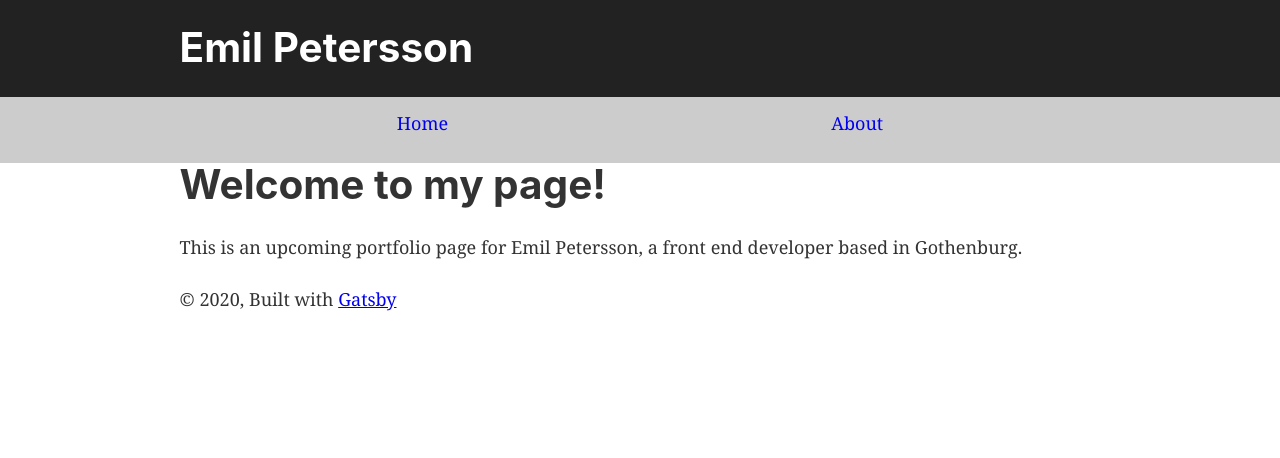
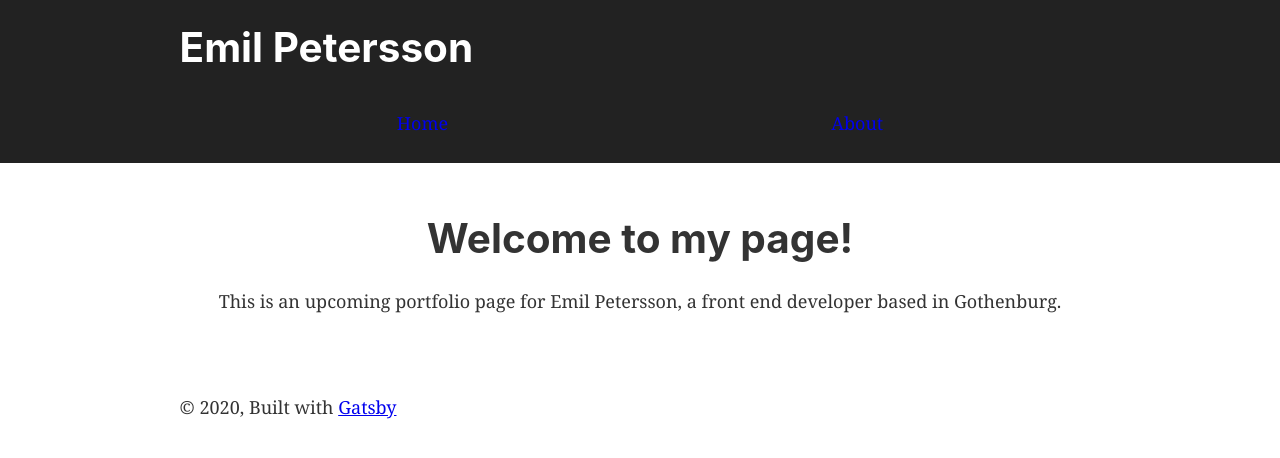
Before and after one commit to emilpee/emilp-gatsby, a Gatsby site: page / in a window 1280 px wide. Built offline with nearby package versions, Linux system fonts and the light colour scheme; Gatsby itself is replaced by a stand-in of ours.

Commit message:
Installed the styled components plugin

```diff
--- a/gatsby-config.js
+++ b/gatsby-config.js
@@ -2,9 +2,12 @@ module.exports = {
   siteMetadata: {
     title: `Emil Petersson`,
     description: `This is a portfolio page for Emil Petersson, a front end developer based in Gothenburg.`,
-    author: `@gatsbyjs`,
+    author: `Emil Petersson`,
   },
   plugins: [
+    {
+      resolve: `gatsby-plugin-styled-components`,
+    },
     `gatsby-plugin-react-helmet`,
     {
       resolve: `gatsby-source-filesystem`,
--- a/src/components/layout.js
+++ b/src/components/Layout.js
@@ -9,8 +9,8 @@ import React from "react"
 import PropTypes from "prop-types"
 import { useStaticQuery, graphql } from "gatsby"
 
-import Header from "./header"
-import Menu from "./menu"
+import Header from "./Header"
+import Menu from "./Menu"
 import "./layout.css"
 
 const Layout = ({ children }) => {
--- a/src/components/menu.js
+++ b/src/components/Menu.js
@@ -4,7 +4,7 @@ import Link from "gatsby-link"
 const Menu = () => (
   <nav
     style={{
-      background: "#ccc",
+      background: "#222",
     }}
   >
     <ul
--- a/src/pages/404.js
+++ b/src/pages/404.js
@@ -1,7 +1,7 @@
 import React from "react"
 
-import Layout from "../components/layout"
-import SEO from "../components/seo"
+import Layout from "../components/Layout"
+import SEO from "../components/Seo"
 
 const NotFoundPage = () => (
   <Layout>
--- a/src/pages/about.js
+++ b/src/pages/about.js
@@ -1,6 +1,6 @@
 import React from "react"
-import Layout from "../components/layout"
-import SEO from "../components/seo"
+import Layout from "../components/Layout"
+import SEO from "../components/Seo"
 
 const AboutPage = () => (
   <Layout>
--- a/src/pages/index.js
+++ b/src/pages/index.js
@@ -1,17 +1,27 @@
 import React from "react"
 import { Link } from "gatsby"
+import styled from "styled-components"
+import Layout from "../components/Layout"
+import SEO from "../components/Seo"
 
-import Layout from "../components/layout"
-import SEO from "../components/seo"
+const Container = styled.div`
+  margin: 3rem auto;
+  display: flex;
+  flex-direction: column;
+  align-items: center;
+  justify-content: center;
+`
 
 const IndexPage = () => (
   <Layout>
+    <Container>
       <SEO title="Home" />
       <h1>Welcome to my page!</h1>
       <p>
         This is an upcoming portfolio page for Emil Petersson, a front end
         developer based in Gothenburg.
       </p>
+    </Container>
   </Layout>
 )
 
```
Also changed, not shown: package.json (+7 -4 lines), src/components/Header.js (renamed from src/components/header.js), src/components/Image.js (renamed from src/components/image.js), src/components/Seo.js (renamed from src/components/seo.js), 1 other file. Lines whose indentation alone changed are shown as unchanged.
